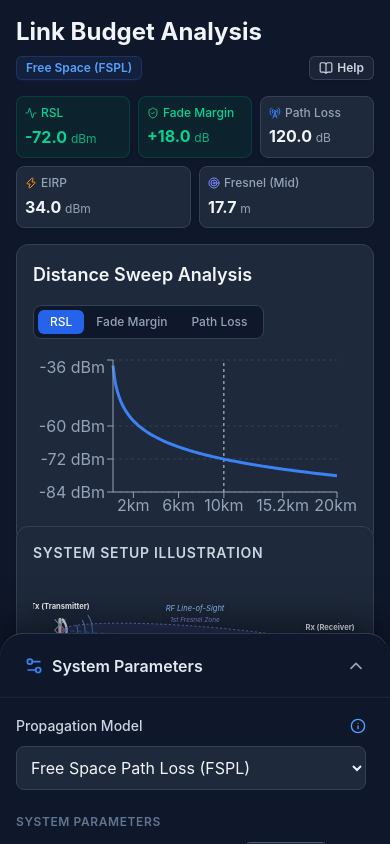
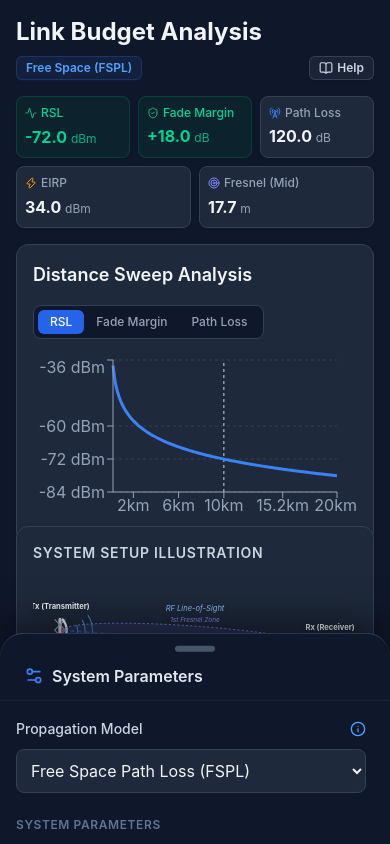
Before and after one commit to ofirbd/linkbudget-app, a React (Vite) app: page / in a window 390 px wide. Built offline with nearby package versions, Linux system fonts and the light colour scheme.

Commit message:
chore: release v1.0.1

```diff
--- a/src/App.tsx
+++ b/src/App.tsx
@@ -1,11 +1,12 @@
 import { useState, useMemo, useEffect } from 'react';
-import { Download, BookOpen, ChevronUp, ChevronDown, Settings2 } from 'lucide-react';
+import { Download, BookOpen, Settings2 } from 'lucide-react';
 import { calculateFSPL, calculateHataUrban, calculateCost231Hata, calculateEgli, calculateEricsson, calculate3GPP38901, calculateITUR1238, calculateSUI, calculateRSL, calculateLinkMargin, calculateLogDistance, calculatePlaneEarth, calculateVegetationLoss, calculateRainAttenuation, calculateFresnelZone, calculateSensitivity } from './lib/rfMath';
 import { InputPanel, KPICards, ChartView, SystemDiagram, DocumentationModal } from './components';
 
 export default function App() {
   const [sheetState, setSheetState] = useState<'collapsed' | 'partial' | 'half' | 'expanded'>('partial');
   const [touchStartY, setTouchStartY] = useState(0);
+  const [dragOffset, setDragOffset] = useState<number | null>(null);
   const [showDocs, setShowDocs] = useState(false);
 
   // 1. Core State
@@ -148,11 +149,19 @@ export default function App() {
 
   const handleTouchStart = (e: React.TouchEvent) => {
     setTouchStartY(e.touches[0].clientY);
+    setDragOffset(0);
   };
 
-  const handleTouchEnd = (e: React.TouchEvent) => {
-    const touchEndY = e.changedTouches[0].clientY;
-    const deltaY = touchEndY - touchStartY;
+  const handleTouchMove = (e: React.TouchEvent) => {
+    if (touchStartY === 0) return;
+    const currentY = e.touches[0].clientY;
+    setDragOffset(currentY - touchStartY);
+  };
+
+  const handleTouchEnd = () => {
+    const deltaY = dragOffset || 0;
+    setTouchStartY(0);
+    setDragOffset(null);
 
     if (deltaY > 40) {
       // Swiped down
@@ -165,6 +174,13 @@ export default function App() {
       else if (sheetState === 'partial') setSheetState('half');
       else if (sheetState === 'half') setSheetState('expanded');
     }
+  };
+
+  const getSheetBaseTransform = () => {
+    if (sheetState === 'expanded') return '0px';
+    if (sheetState === 'half') return 'calc(100% - 50dvh)';
+    if (sheetState === 'partial') return 'calc(100% - 25dvh)';
+    return 'calc(100% - 4rem)';
   };
 
   const getModelDisplayName = (model: string) => {
@@ -199,14 +215,16 @@ export default function App() {
       {/* Sidebar / Mobile Bottom Sheet for Inputs */}
       <aside
         className={`
-          fixed inset-x-0 bottom-0 z-40 bg-slate-900 border-t border-slate-700 shadow-[0_-10px_40px_rgba(0,0,0,0.5)] rounded-t-3xl transition-transform duration-300 ease-in-out flex flex-col
+          fixed inset-x-0 bottom-0 z-40 bg-slate-900 border-t border-slate-700 shadow-[0_-10px_40px_rgba(0,0,0,0.5)] rounded-t-3xl flex flex-col
+          ${dragOffset === null ? 'transition-transform duration-300 ease-in-out' : ''}
           ${sheetState === 'expanded' ? 'translate-y-0 h-[70dvh]' : sheetState === 'half' ? 'translate-y-[calc(100%-50dvh)] h-[70dvh]' : sheetState === 'partial' ? 'translate-y-[calc(100%-25dvh)] h-[70dvh]' : 'translate-y-[calc(100%-4rem)] h-[70dvh]'}
           md:static md:translate-y-0 md:h-auto md:w-80 md:lg:w-96 md:border-t-0 md:border-r md:rounded-none md:shadow-none md:flex-none
         `}
+        style={dragOffset !== null ? { transform: `translateY(calc(${getSheetBaseTransform()} + ${dragOffset}px))` } : undefined}
       >
         {/* Mobile Drag Handle */}
         <div
-          className="md:hidden flex items-center justify-between px-6 h-16 cursor-pointer select-none border-b border-slate-800 shrink-0"
+          className="md:hidden flex flex-col items-center justify-center pt-3 pb-3 cursor-pointer select-none border-b border-slate-800 shrink-0"
           onClick={() => {
             if (sheetState === 'collapsed') setSheetState('partial');
             else if (sheetState === 'partial') setSheetState('half');
@@ -214,13 +232,17 @@ export default function App() {
             else setSheetState('partial');
           }}
           onTouchStart={handleTouchStart}
+          onTouchMove={handleTouchMove}
           onTouchEnd={handleTouchEnd}
         >
-          <div className="flex items-center gap-2">
-            <Settings2 className="w-5 h-5 text-blue-500" />
-            <span className="font-semibold text-slate-200">System Parameters</span>
+          {/* Google Maps style pill handle */}
+          <div className="w-10 h-1.5 bg-slate-600 rounded-full mb-3" />
+          <div className="flex items-center justify-between w-full px-6">
+            <div className="flex items-center gap-2">
+              <Settings2 className="w-5 h-5 text-blue-500" />
+              <span className="font-semibold text-slate-200">System Parameters</span>
+            </div>
           </div>
-          {sheetState === 'expanded' ? <ChevronDown className="w-5 h-5 text-slate-400" /> : <ChevronUp className="w-5 h-5 text-slate-400" />}
         </div>
 
         {/* Scrollable Input Area */}
```
Also changed, not shown: 1 other file (tests, documents, lock files or other folders).
